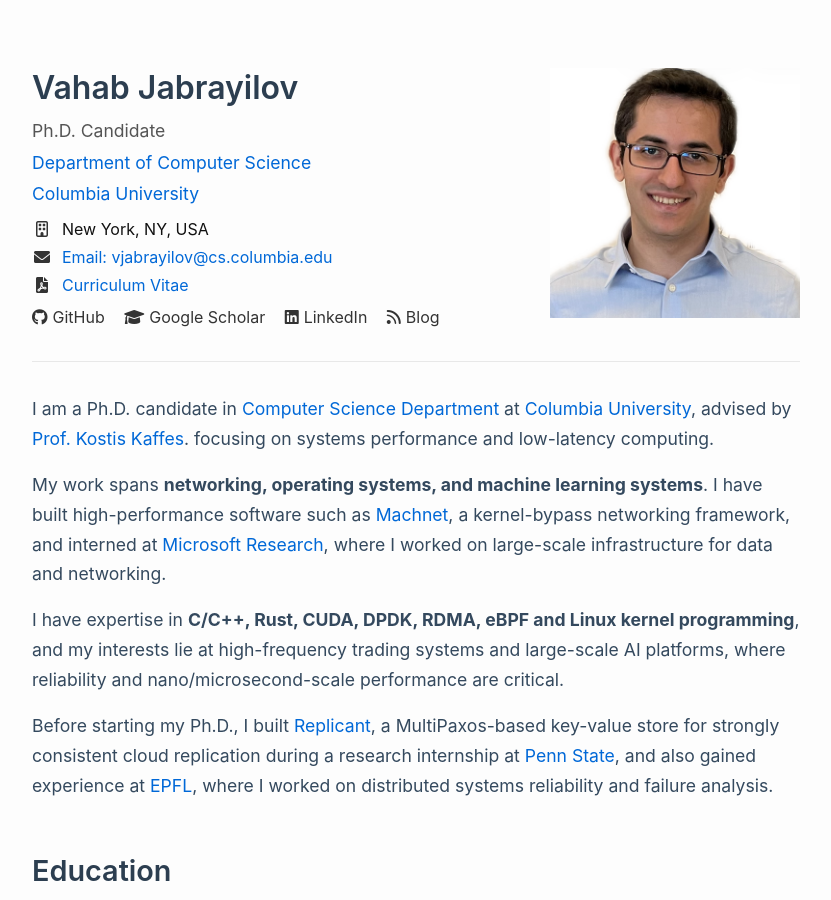
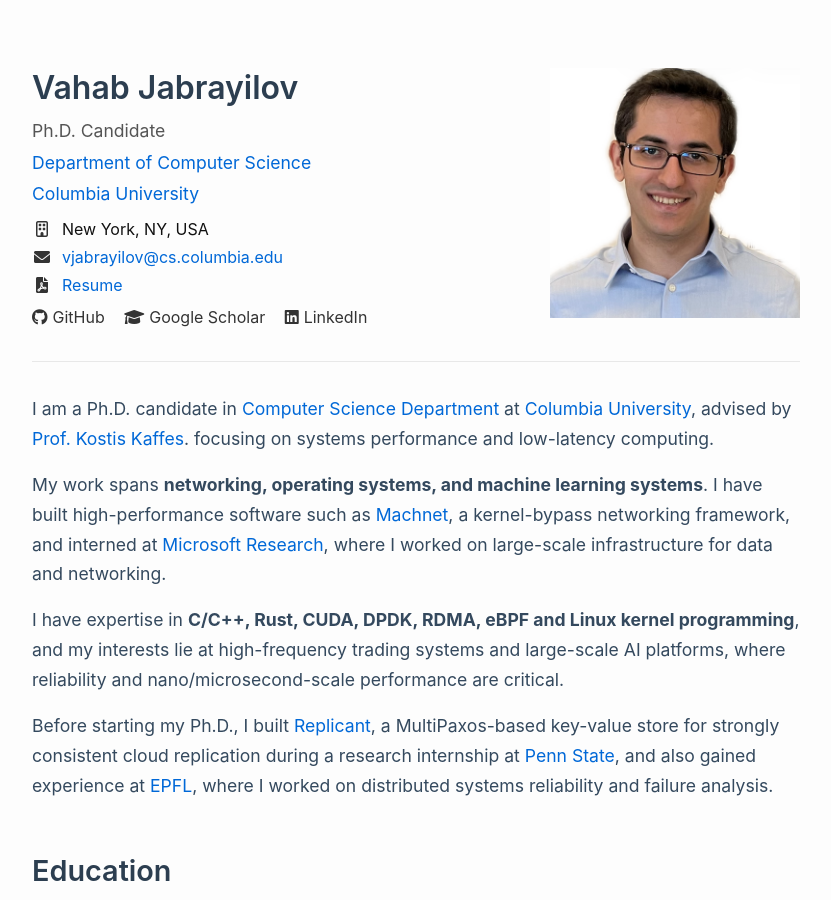
Before and after one commit to vjabrayilov/vjabrayilov.github.io, a Jekyll site: the page built from index.markdown, in a window 1280 px wide and 900 px high. Shown: the whole window, without its empty margins (224-1055 px from the left). Built offline with Jekyll 4.4.1, drawn with Linux system fonts in a browser that asks for light colours.

Commit message:
nits Signed-off-by: vjabrayilov <vjabrayilov@cs.columbia.edu>

```diff
--- a/_config.yml
+++ b/_config.yml
@@ -20,7 +20,7 @@
 google_scholar: "https://scholar.google.com/citations?user=txBX3mIAAAAJ&hl=en"
 linkedin: "https://www.linkedin.com/in/vjabrayilov/"
 wechat: ""
-blog: "/blog"
+# blog: "/blog"
 profile_image: "/assets/images/profile.jpg"
 
 # Build settings
--- a/_includes/main.html
+++ b/_includes/main.html
@@ -29,13 +29,13 @@
             {% if site.email %}
               <div class="contact-item">
                 <i class="fas fa-envelope"></i>
-                <a href="mailto:{{ site.email }}">Email: {{ site.email }}</a>
+                <a href="mailto:{{ site.email }}">{{ site.email }}</a>
               </div>
             {% endif %}
             {% if site.cv %}
               <div class="contact-item">
                 <i class="fas fa-file-pdf"></i>
-                <a href="{{ site.cv | relative_url }}">Curriculum Vitae</a>
+                <a href="{{ site.cv | relative_url }}">Resume</a>
               </div>
             {% endif %}
           </div>
```
Also changed, not shown: 1 other file.
